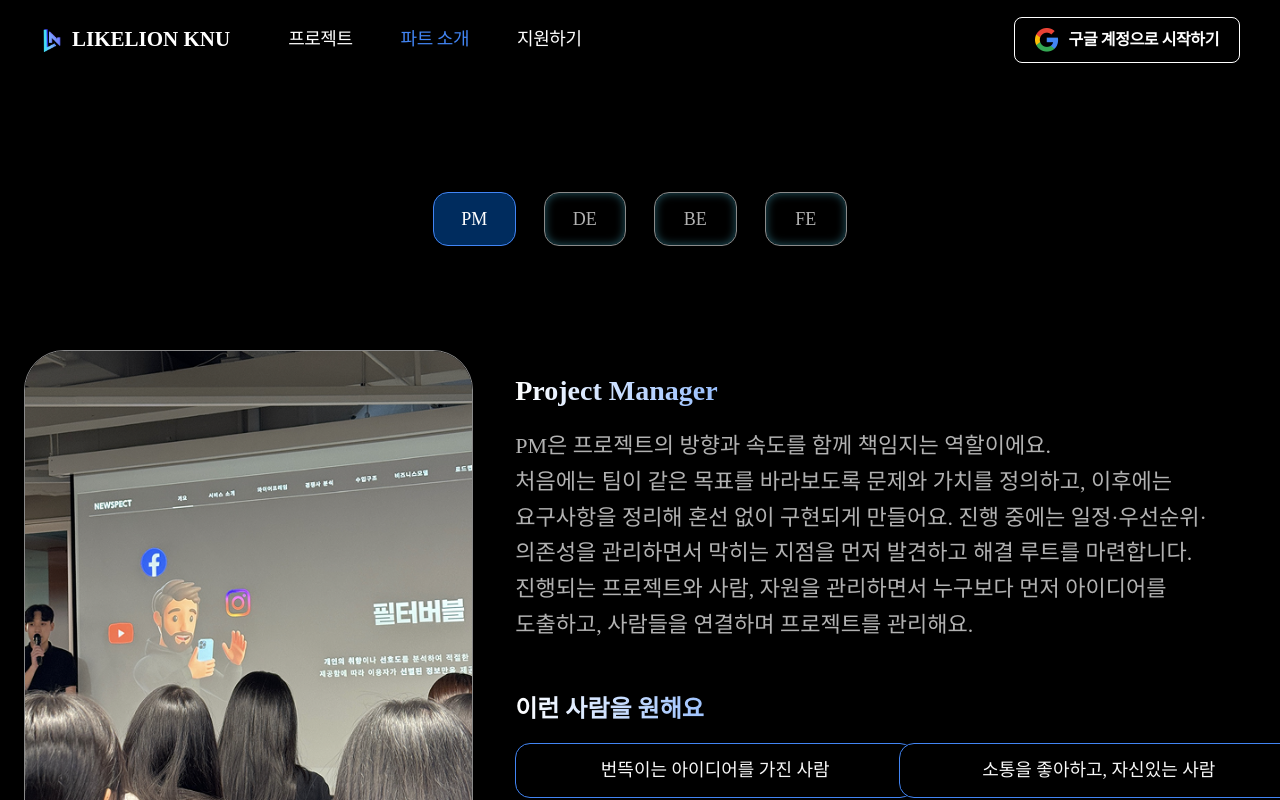
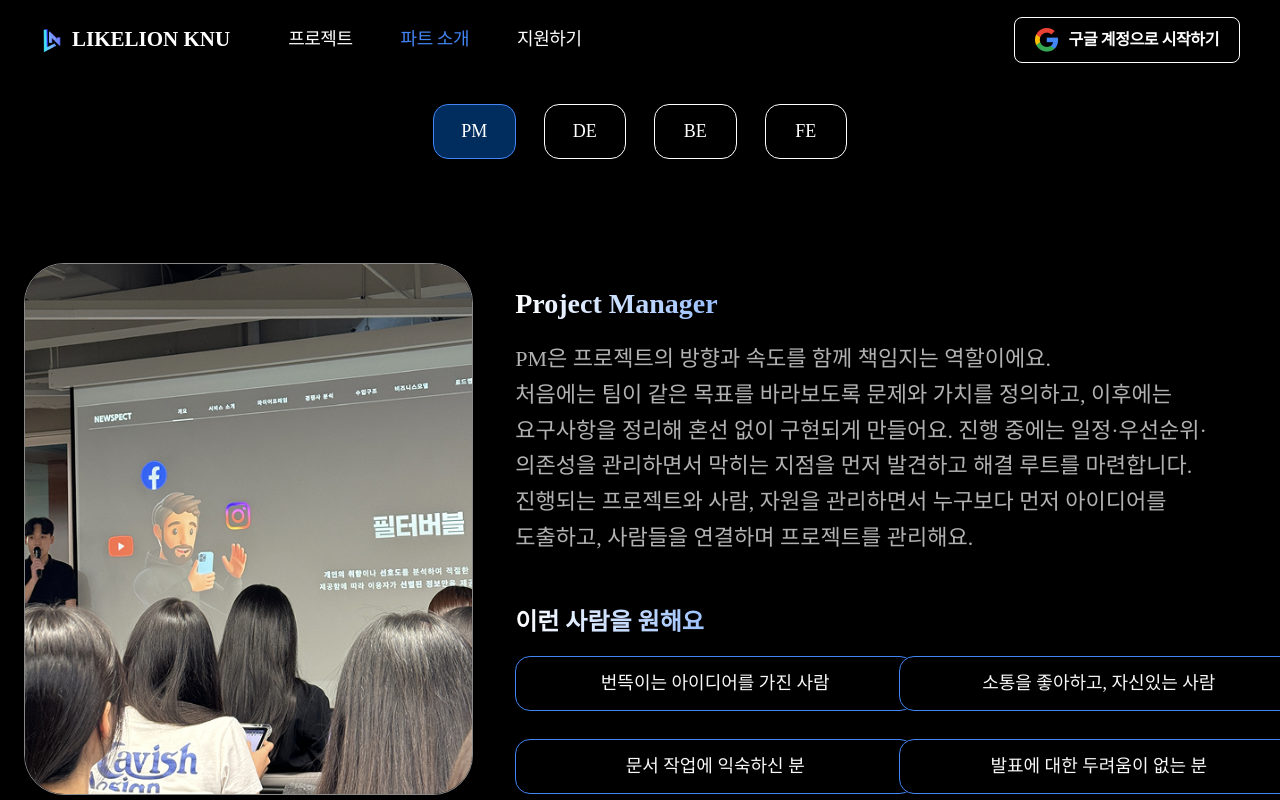
Before and after one commit to likelionknu/apply-page-client, a React (Vite) app: page /part/PM in a window 1280 px wide. Shown: the top 800 px of the page. Built offline with nearby package versions, Linux system fonts and the light colour scheme; a web font is replaced by a local one.

Commit message:
#16 style: 버튼 css 수정

```diff
--- a/src/features/partpage/pages/PartMainPage.tsx
+++ b/src/features/partpage/pages/PartMainPage.tsx
@@ -1,5 +1,6 @@
 import { useNavigate, useParams } from "react-router-dom";
-import Header from "../../../shared/components/Header";
+import Header from "@shared/components/Header";
+import Footer from "@shared/components/Footer";
 // 파트 이미지
 import pmImg from "../assets/pm.png";
 import deImg from "../assets/de.png";
@@ -11,7 +12,8 @@ import cssIcon from "../assets/css.png";
 import jsIcon from "../assets/js.png";
 import tsIcon from "../assets/ts.png";
 import reactIcon from "../assets/react.png";
-import Footer from "../../../shared/components/Footer";
+import type { PartType } from "@shared/types/PartType";
+import Button from "@shared/components/Button";
 
 // 타입 정의
 interface PartData {
@@ -99,7 +101,7 @@ const partDetails: Record<string, PartData> = {
 };
 
 function PartMainPage() {
-  const { part } = useParams<{ part: string }>(); // URL 파라미터에서 part 값 가져옴
+  const { part } = useParams<{ part: PartType }>(); // URL 파라미터에서 part 값 가져옴
   const navigate = useNavigate();
 
   const selectedPart = part?.toUpperCase() ?? "PM"; // 기본값 PM
@@ -116,22 +118,22 @@ function PartMainPage() {
     <div className="bg-black1 text-white1 flex min-h-screen w-full flex-col">
       <Header />
       <main className="w-full grow">
-        <div className="mx-auto flex max-w-[1440px] flex-col items-center px-6 pt-28 pb-12">
+        <div className="mx-auto flex max-w-[1440px] flex-col items-center px-6 pt-6 pb-12">
           {/* <div className="mx-auto flex max-w-6xl flex-col items-center"> */}
           {/* 파트 선택 버튼 */}
           <div className="mx-auto mb-16 flex w-[414px] gap-7">
             {Object.keys(partDetails).map((part) => (
-              <button
-                key={part}
+              <Button
+                variant="part"
                 onClick={() => navigate(`/part/${part}`)}
-                className={`h-[54px] flex-1 rounded-[15px] border text-[18px] transition-all duration-300 ${
+                className={`transition-all duration-300 ${
                   selectedPart === part
-                    ? "border-blue bg-button-active text-white1"
-                    : "border-gray3 text-gray1 hover:border-gray2 shadow-[inset_0_0_10px_rgba(93,226,255,0.4)]"
+                    ? "bg-button-active text-white1 border-blue!"
+                    : "hover:bg-black2 hover:border-gray2 hover:shadow-[inset_0_0_10px_rgba(93,226,255,0.4)]"
                 }`}
               >
                 {part}
-              </button>
+              </Button>
             ))}
           </div>
 
--- a/src/shared/components/Button.tsx
+++ b/src/shared/components/Button.tsx
@@ -9,6 +9,8 @@ const BUTTON_VARIANTS = {
   modal: "w-32 h-11.75 rounded-[20px] border-[1px] text-[14px]",
   // 기타
   etc: "w-49 h-26 rounded-[20px] border-[1.35px] text-[20px]",
+  // 파트 페이지
+  part: "w-21.75 h-13.75 rounded-[15px] border-[1.01px] text-[18px]",
 };
 
 type ButtonVariantType = keyof typeof BUTTON_VARIANTS;
@@ -18,16 +20,22 @@ interface ButtonProps {
   variant: ButtonVariantType;
   children: React.ReactNode;
   onClick?: () => void;
+  className?: string;
 }
 
 // 모달 버튼을 기본값으로
-function Button({ variant = "modal", children, onClick }: ButtonProps) {
+function Button({
+  variant = "modal",
+  children,
+  onClick,
+  className,
+}: ButtonProps) {
   const styles = BUTTON_VARIANTS[variant];
 
   return (
     <button
       type="button"
-      className={`button-style ${styles} flex items-center justify-center leading-6 font-medium`}
+      className={`flex items-center justify-center font-medium ${styles} ${className ?? ""}`}
       onClick={onClick}
     >
       {children}
```
